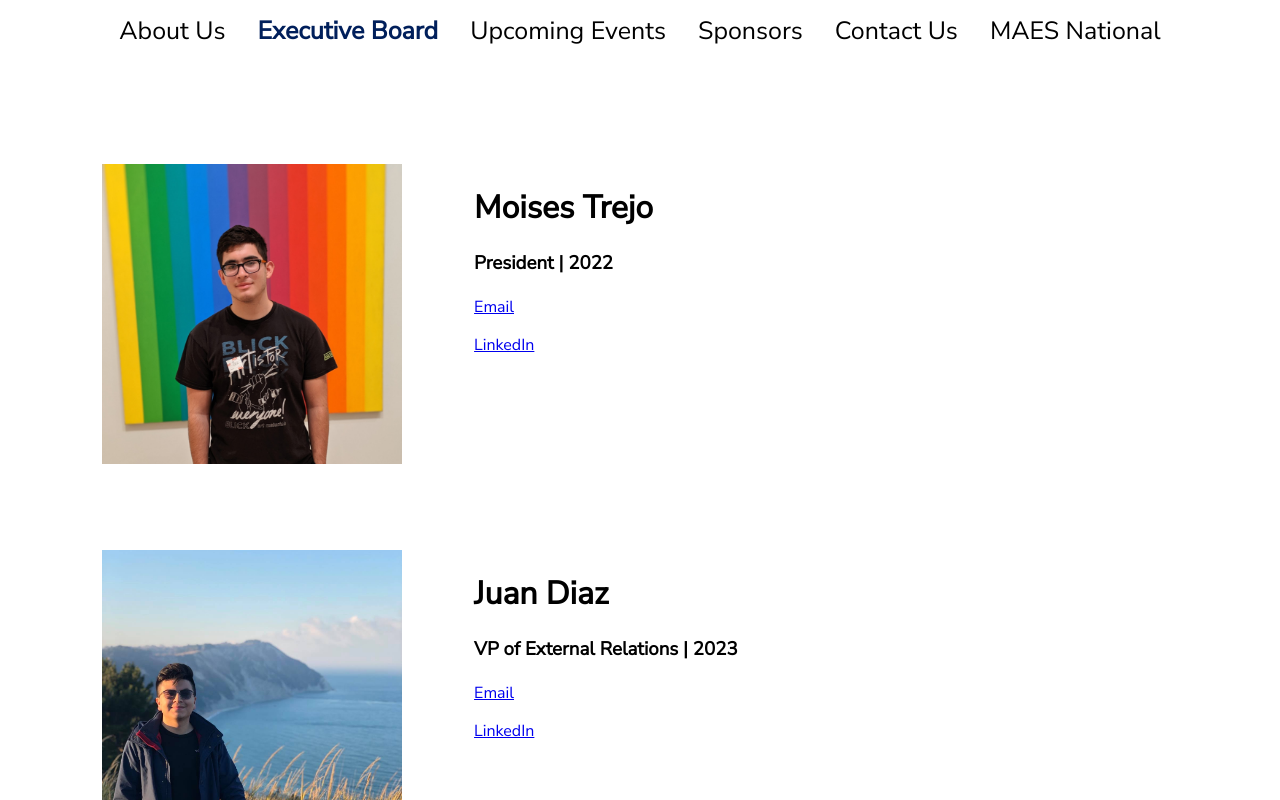
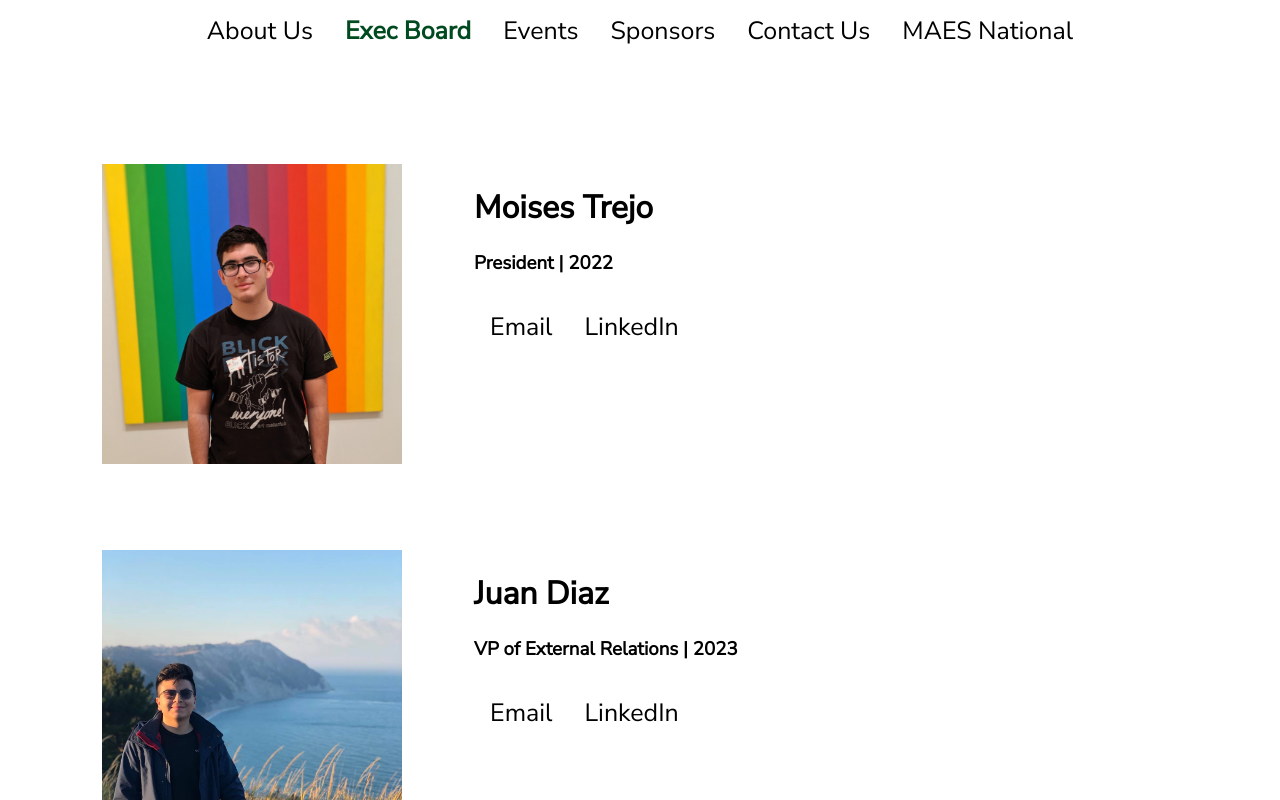
Before and after one commit to mtrejo0/MAESweb, a React (Create React App) app: page /exec in a window 1280 px wide. Shown: the top 800 px of the page. Built offline with nearby package versions, Linux system fonts and the light colour scheme.

Commit message:
nicer colors

```diff
--- a/src/components/header.jsx
+++ b/src/components/header.jsx
@@ -4,7 +4,7 @@ import '../styles/header.css';
 
 var active = {
     fontWeight: 'bold',
-    color: '#001F5B'
+    color: '#004a20'
 }
 
 var logoStyle = {
@@ -16,8 +16,8 @@ const Header = () => (
         {/* <img src="./logo.png" alt="nice" className="center" style={logoStyle}></img> */}
         <ul>
             <li><NavLink exact to='/' activeStyle={active} >About Us</NavLink></li>
-            <li><NavLink to='/exec' activeStyle={active} >Executive Board</NavLink></li>
-            <li><NavLink to='/events' activeStyle={active} >Upcoming Events</NavLink></li>
+            <li><NavLink to='/exec' activeStyle={active} >Exec Board</NavLink></li>
+            <li><NavLink to='/events' activeStyle={active} >Events</NavLink></li>
             <li><NavLink to='/sponsors' activeStyle={active} >Sponsors</NavLink></li>
             <li><NavLink to='/contact' activeStyle={active} >Contact Us</NavLink></li>
             <li><a href='https://mymaes.org/' target="_blank">MAES National</a></li>
--- a/src/components/officer.jsx
+++ b/src/components/officer.jsx
@@ -29,8 +29,8 @@ export default class MainPanel extends Component {
                     <h1>{info.name}</h1>
                     <h3>{info.position} | {info.year}</h3>
                     <ul>
-                        <p><a href={"mailto:"+info.email}>Email</a></p>
-                        <p><a href={info.link}>LinkedIn</a></p>
+                        <li><a target="_blank" href={"mailto:"+info.email}>Email</a></li>
+                        <li><a target="_blank" href={info.link}>LinkedIn</a></li>
                     </ul>
 
 
--- a/src/containers/Events.jsx
+++ b/src/containers/Events.jsx
@@ -14,6 +14,7 @@ class Events extends Component {
 	render() {
 		return (
 			<div className="events">
+				<h1>Upcoming Events</h1>
 				<iframe
 					src="https://calendar.google.com/calendar/embed?src=latinoculturalcenter%40gmail.com&ctz=America%2FNewYork"
 					style={{border: 0, boxShadow: '0 0 16px #aaa', borderRadius: '32px', padding: '24px', marginBottom: "100px"}} width="800" height="600" frameBorder="0" scrolling="no"/>
--- a/src/styles/events.css
+++ b/src/styles/events.css
@@ -2,5 +2,6 @@
     display: flex;
     align-items: center;
     justify-content: center;
+    flex-direction: column;
     margin-top: 64px;
 }
```
